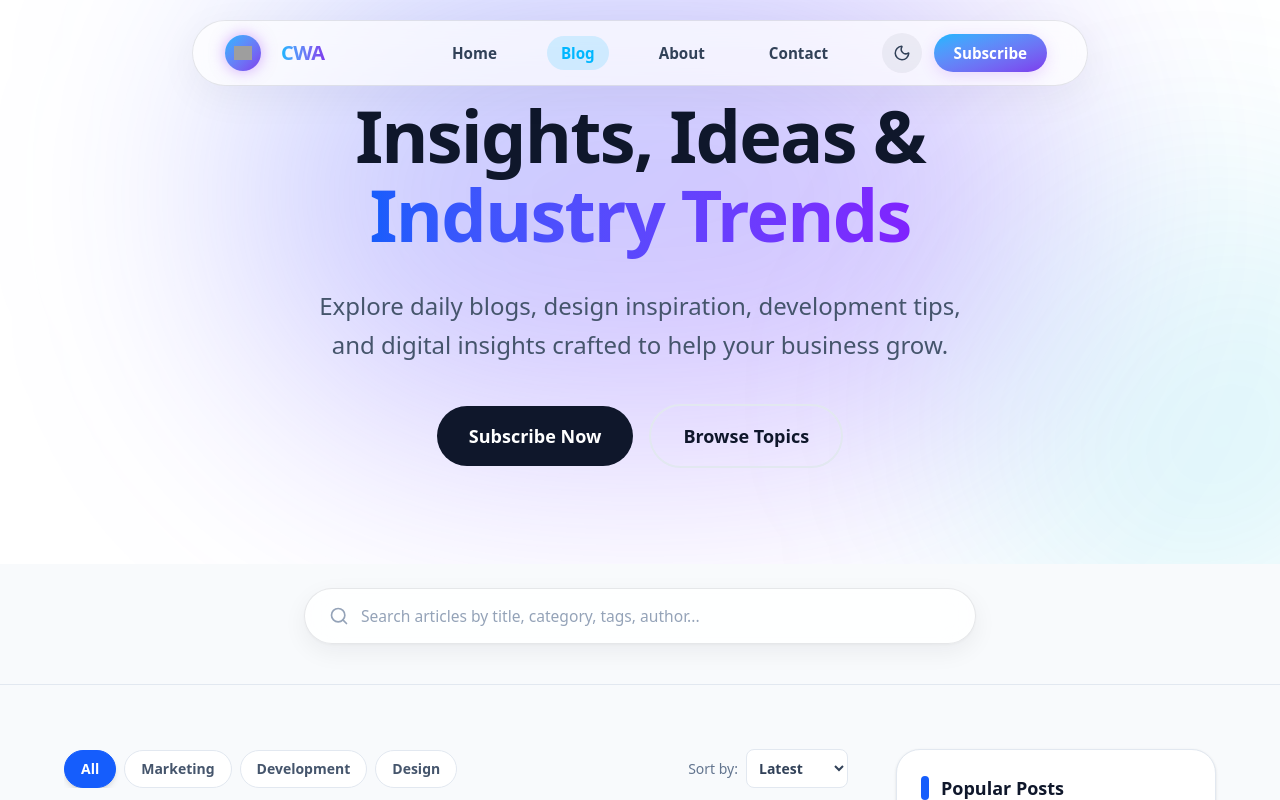
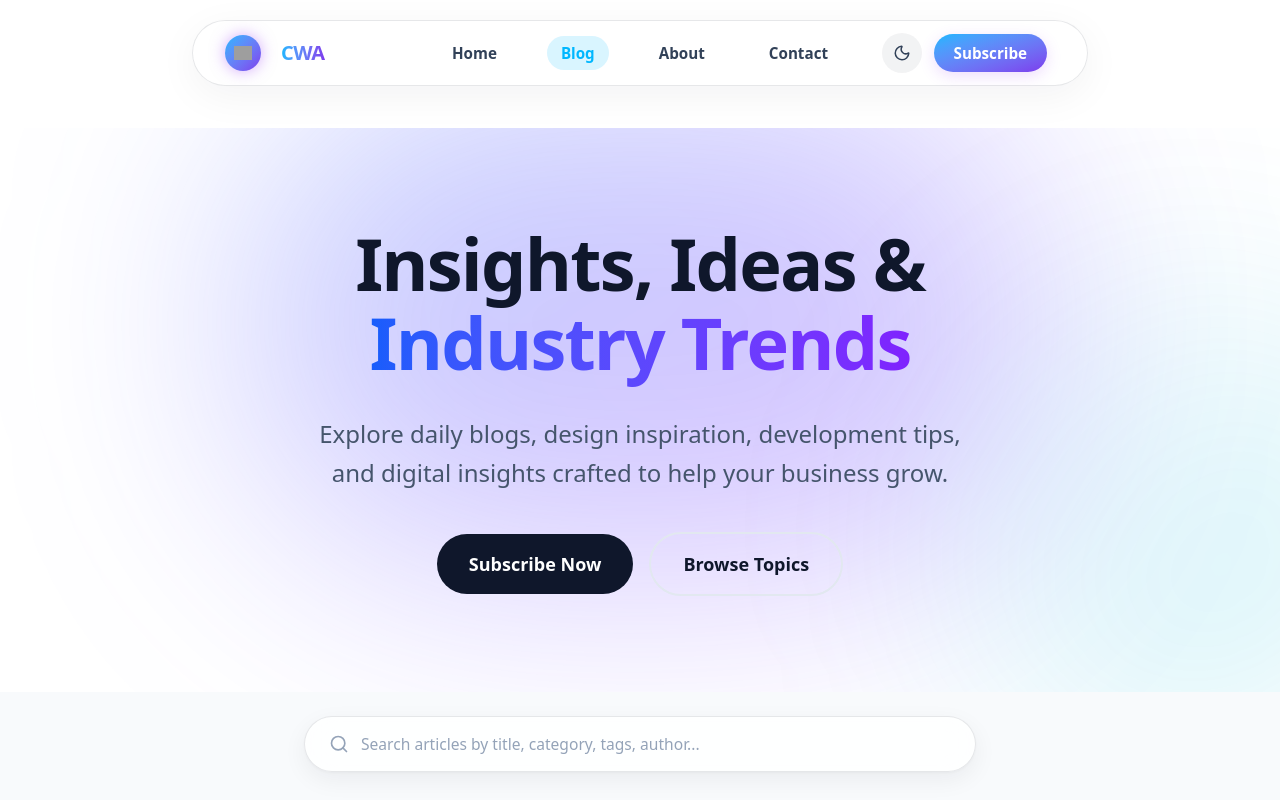
Before and after one commit to AmrendraCodes/AmrendraBlog, a Next.js app in the folder my-website/: page /blog in a window 1280 px wide. Shown: the top 800 px of the page. Built offline with nearby package versions, Linux system fonts and the light colour scheme; grey boxes are pictures that could not be loaded.

Commit message:
file commited

```diff
--- a/my-website/src/app/blog/page.js
+++ b/my-website/src/app/blog/page.js
@@ -31,7 +31,7 @@ export const metadata = {
 
 export default function BlogPage() {
   return (
-    <div className="bg-white dark:bg-slate-950 min-h-screen">
+    <div className="bg-white dark:bg-slate-950 min-h-screen pt-24 md:pt-28 lg:pt-32">
       <HeroSection />
       <BlogPageClient />
     </div>
```
